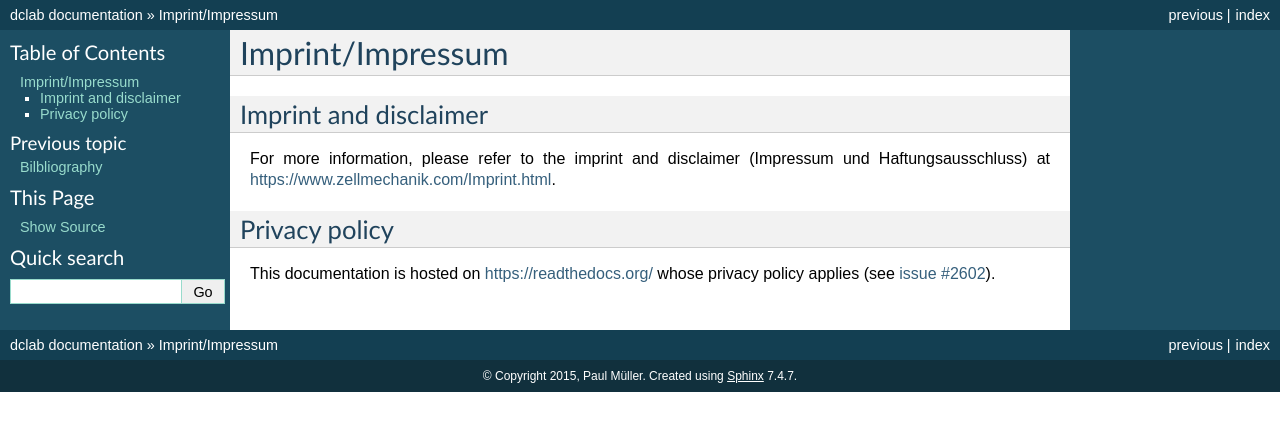
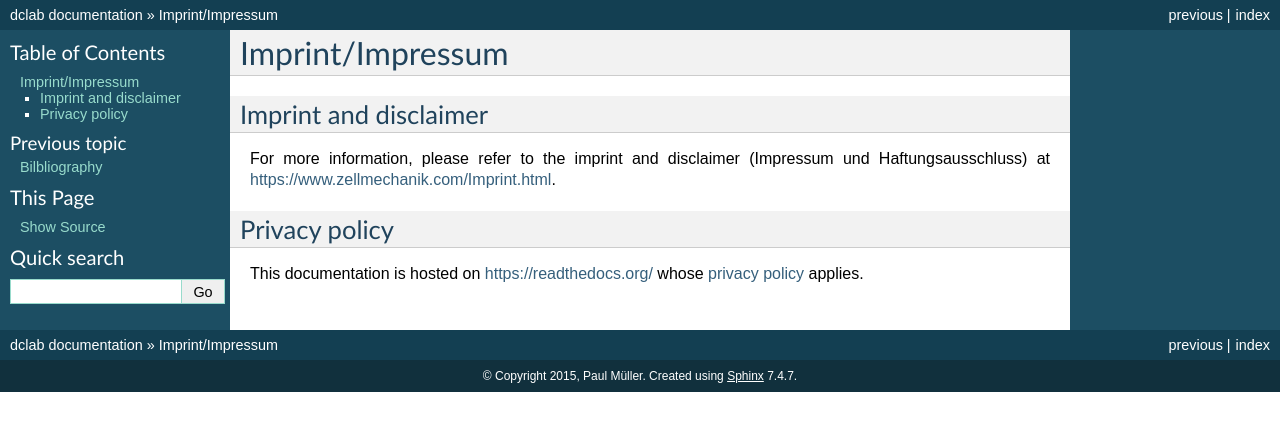
Before and after one commit to DC-analysis/dclab, a Sphinx documentation site: the page built from docs/sec_imprint.rst, in a window 1280 px wide. Shown: the top 431 px of the page. Built offline with Sphinx 7.4.7, drawn with Linux system fonts in a browser that asks for light colours; pages that are not in the unit, such as notebooks, are missing from menus; the version number could not be read and is left out.

Commit message:
docs: update privacy policy

```diff
--- a/docs/sec_imprint.rst
+++ b/docs/sec_imprint.rst
@@ -12,6 +12,5 @@ https://www.zellmechanik.com/Imprint.html.
 
 Privacy policy
 --------------
-This documentation is hosted on https://readthedocs.org/ whose privacy
-policy applies (see
-`issue #2602 <https://github.com/rtfd/readthedocs.org/issues/2602>`_).
+This documentation is hosted on https://readthedocs.org/ whose `privacy
+policy <https://docs.readthedocs.io/en/latest/privacy-policy.html>`_ applies.
```
